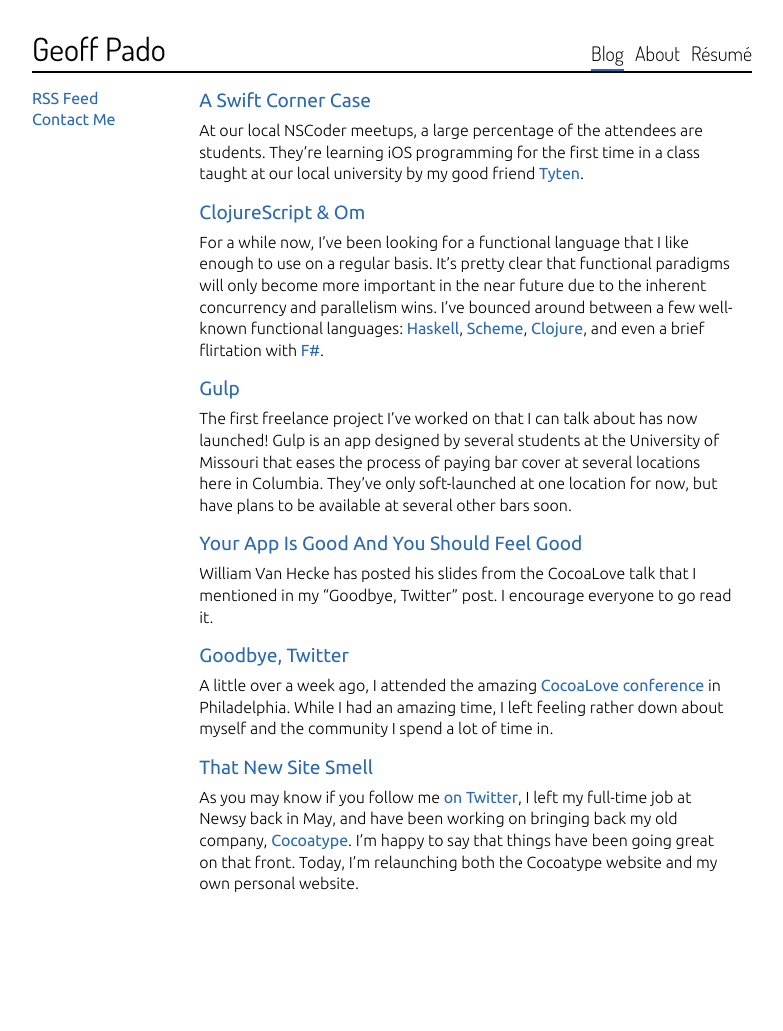
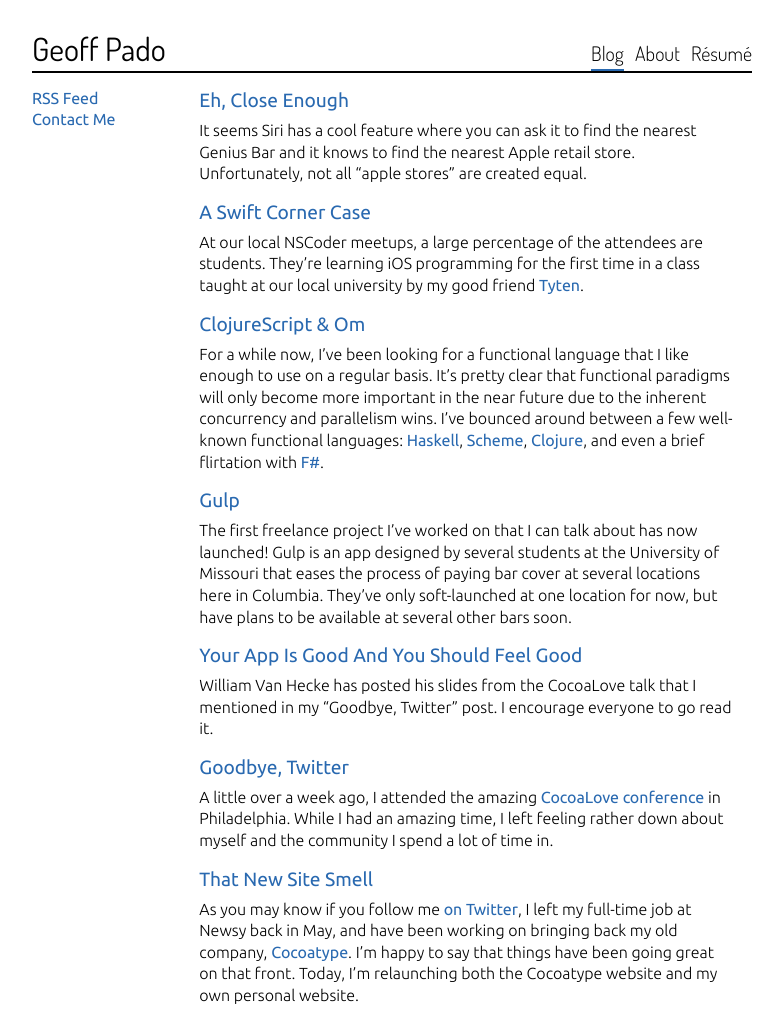
Before and after one commit to Arclite/pado, a Jekyll site: the page built from blog/index.html, in a window 1280 px wide. Shown: the whole page, without its empty margins (248-1031 px from the left). Built offline with Jekyll 4.4.1, drawn with Linux system fonts in a browser that asks for light colours; before the commit the page ends 919 px from its top, so only the background shows below that.

Commit message:
Add Siri apple orchard post.

```diff
--- a/_includes/header.html
+++ b/_includes/header.html
@@ -1,8 +1,8 @@
 <header class="title">
 	<h1><a href="/">Geoff Pado</a></h1>
 	<nav>
-		<a href="/blog" {% if page.highlight == 'blog' %}class="active"{% endif %}>Blog</a>
-		<a href="/about" {% if page.highlight == 'about' %}class="active"{% endif %}>About</a>
-		<a href="/resume" {% if page.highlight == 'resume' %}class="active"{% endif %}>R&eacute;sum&eacute;</a>
+		<a href="/blog/" {% if page.highlight == 'blog' %}class="active"{% endif %}>Blog</a>
+		<a href="/about/" {% if page.highlight == 'about' %}class="active"{% endif %}>About</a>
+		<a href="/resume/" {% if page.highlight == 'resume' %}class="active"{% endif %}>R&eacute;sum&eacute;</a>
 	</nav>
 </header>
--- /dev/null
+++ b/_posts/2015-2-15-siri-confuses-apple-stores-with-apple-stores.md
@@ -0,0 +1,11 @@
+---
+layout: post
+date: 2015-2-15 1:50:00 -0500
+title: Eh, Close Enough
+---
+
+It seems Siri has a cool feature where you can ask it to find the nearest Genius Bar and it knows to find the nearest Apple retail store. Unfortunately, not all "apple stores" are created equal.
+
+<img src="/images/siri-apple-orchard.png" alt="A screenshot of Siri, showing an apple orchard when asked about the nearest Genius Bar." width="375">
+
+Normally, I'd post new Radars I've created to Twitter, but I can't do that any more, so my blog seemed as good a place as any. [rdar://19840920](rdar://19840920)
--- a/blog/index.html
+++ b/blog/index.html
@@ -10,7 +10,7 @@
 	{% if post.extern %}
 		<a href="{{ post.extern }}">{{ post.title }}</a>
 	{% else %}
-		<a href="{{ site.baseurl }}{{ post.url }}">{{ post.title }}</a>
+		<a href="{{ site.baseurl }}{{ post.url }}/">{{ post.title }}</a>
 	{% endif %}
 </h2>
 <div class="entry">
```
Also changed, not shown: images/siri-apple-orchard.png (added).
